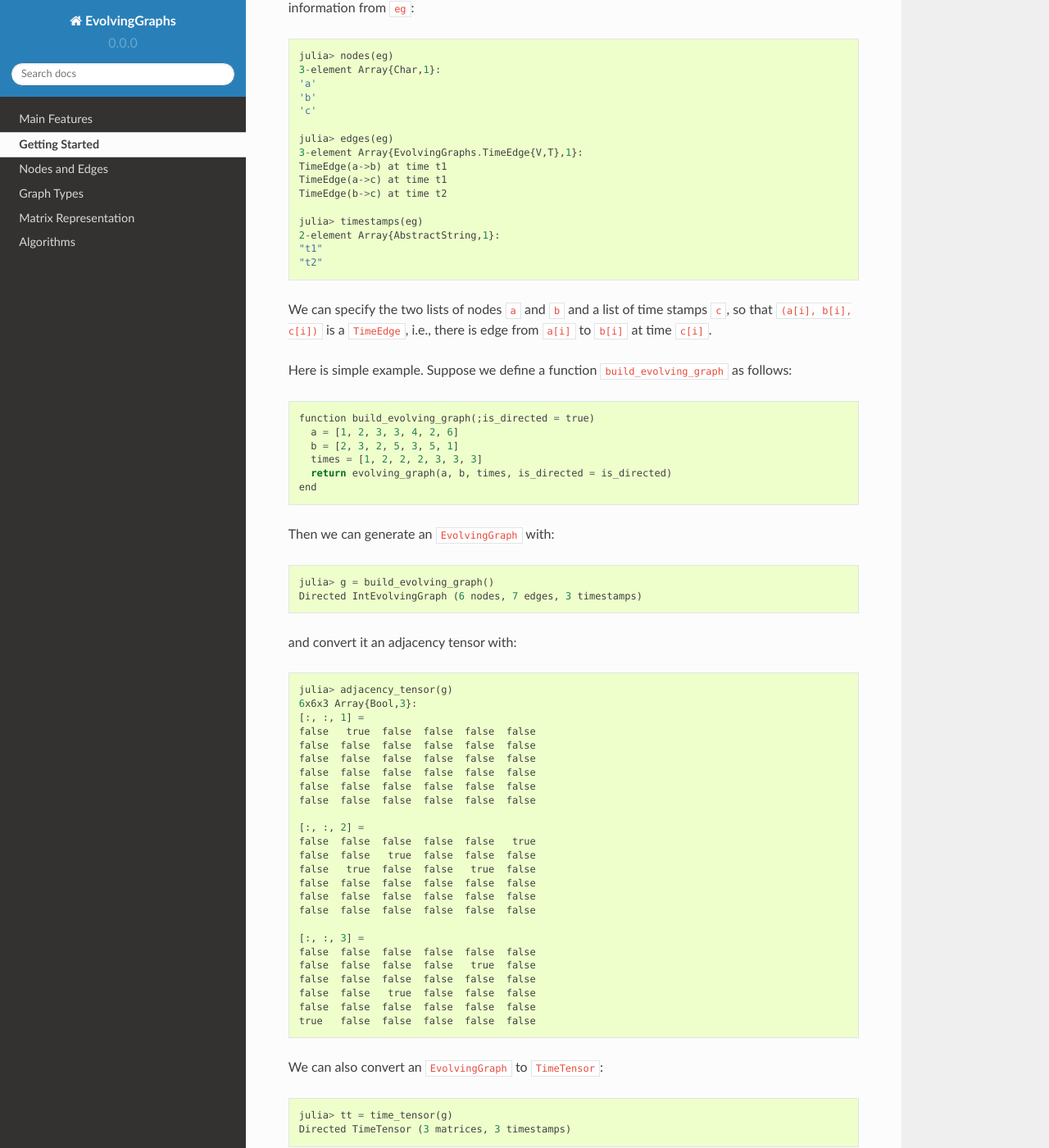
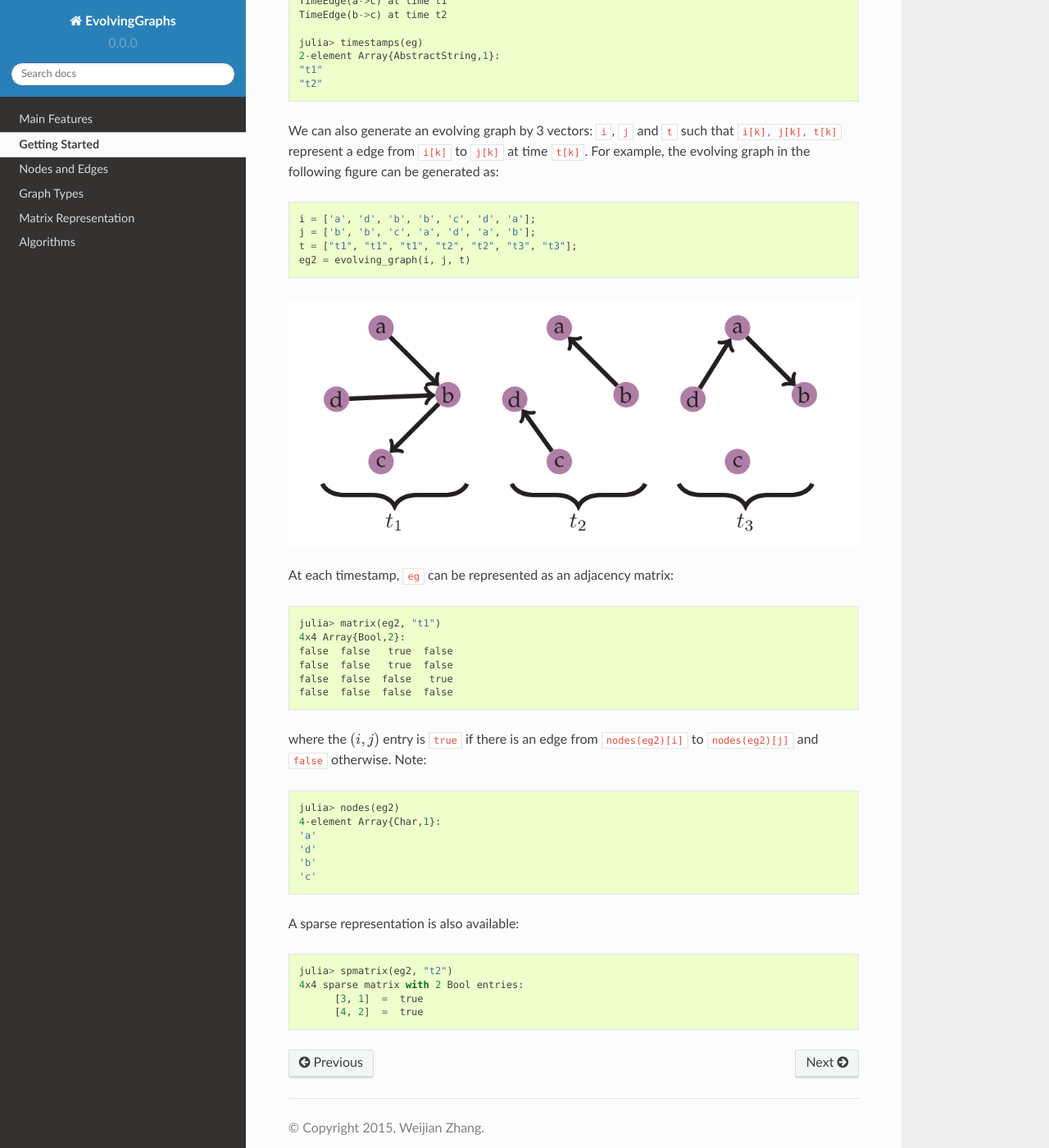
Before and after one commit to EtymoIO/EvolvingGraphs.jl, a Sphinx documentation site: the page built from doc/examples.rst, in a window 1280 px wide and 1400 px high, scrolled down 1356 px. Shown: the whole window at 82% size. Built offline with Sphinx 7.4.7 and the Read the Docs theme 2.0.0, drawn with Linux system fonts in a browser that asks for light colours; some of the changed text lies outside the part shown.

Commit message:
update examples and katz_centrality

```diff
--- a/doc/examples.rst
+++ b/doc/examples.rst
@@ -1,7 +1,7 @@
 Getting Started
 ===============
 
-After installation, the first thing to do is to type::
+To start using EvolvingGraphs, it should be imported into the local scope::
 
   julia> using EvolvingGraphs
 
@@ -11,34 +11,22 @@ Suppose we have an evolving network with 2 timestamps
 
 .. image:: eg1.png
 
-To represent this evolving network, we can first build two graphs at
+To represent this evolving network, we first build two graphs at
 time :math:`t_1` and :math:`t_2` with the function ``time_graph``::
 
-  julia> g1 = time_graph(Char, "t1")
-  Directed TimeGraph (0 nodes, 0 edges)
+  g1 = time_graph(Char, "t1")
+  add_edge!(g1, 'a', 'b')
+  add_edge!(g1, 'a', 'c')
 
-  julia> add_edge!(g1, 'a', 'b')
-  Directed TimeGraph (2 nodes, 1 edges)
+  g2 = time_graph(Char, "t2")
+  add_edge!(g2, 'b', 'c')
 
-  julia> add_edge!(g1, 'a', 'c')
-  Directed TimeGraph (3 nodes, 2 edges)
+and then build an evolving graph ``eg`` by adding ``g1`` and ``g2``::
 
-  julia> g2 = time_graph(Char, "t2")
-  Directed TimeGraph (0 nodes, 0 edges)
+  eg = evolving_graph(Char, String)
+  add_graph!(eg, g1)
+  add_graph!(eg, g2)
 
-  julia> add_edge!(g2, 'b', 'c')
-  Directed TimeGraph (2 nodes, 1 edges)
-
-and then build an evolving graph ``eg`` by combining ``g1`` and ``g2``::
-
-  julia> eg = evolving_graph(Char, String)
-  Directed EvolvingGraph (0 nodes, 0 edges, 0 timestamps)
-
-  julia> add_graph!(eg, g1)
-  Directed EvolvingGraph (3 nodes, 2 edges, 1 timestamps)
-
-  julia> add_graph!(eg, g2)
-  Directed EvolvingGraph (3 nodes, 3 edges, 2 timestamps)
 
 Now ``eg`` is a directed evolving graph with 3 nodes, 3 edges and 2
 timestamps. We can retrieve information from ``eg``::
@@ -60,80 +48,43 @@ timestamps. We can retrieve information from ``eg``::
   "t1"
   "t2"
 
-We can specify the two lists of nodes ``a`` and ``b`` and a list of
-time stamps ``c``, so that ``(a[i], b[i], c[i])`` is a ``TimeEdge``, i.e.,
-there is edge from ``a[i]`` to ``b[i]`` at time ``c[i]``.
 
-Here is simple example. Suppose we define a function
-``build_evolving_graph`` as follows::
+We can also generate an evolving graph by 3 vectors: ``i``, ``j`` and ``t``
+such that ``i[k], j[k], t[k]`` represent a edge from ``i[k]`` to ``j[k]``
+at time ``t[k]``. For example, the evolving graph in the following figure
+can be generated as::
 
-  function build_evolving_graph(;is_directed = true)
-    a = [1, 2, 3, 3, 4, 2, 6]
-    b = [2, 3, 2, 5, 3, 5, 1]
-    times = [1, 2, 2, 2, 3, 3, 3]
-    return evolving_graph(a, b, times, is_directed = is_directed)
-  end
+  i = ['a', 'd', 'b', 'b', 'c', 'd', 'a'];
+  j = ['b', 'b', 'c', 'a', 'd', 'a', 'b'];
+  t = ["t1", "t1", "t1", "t2", "t2", "t3", "t3"];
+  eg2 = evolving_graph(i, j, t)
 
-Then we can generate an ``EvolvingGraph`` with::
+.. image:: eg2.png
 
-  julia> g = build_evolving_graph()
-  Directed IntEvolvingGraph (6 nodes, 7 edges, 3 timestamps)
 
-and convert it an adjacency tensor with::
+At each timestamp, ``eg`` can be represented as an adjacency matrix::
 
-  julia> adjacency_tensor(g)
-  6x6x3 Array{Bool,3}:
-  [:, :, 1] =
-  false   true  false  false  false  false
-  false  false  false  false  false  false
-  false  false  false  false  false  false
-  false  false  false  false  false  false
-  false  false  false  false  false  false
-  false  false  false  false  false  false
+  julia> matrix(eg2, "t1")
+  4x4 Array{Bool,2}:
+  false  false   true  false
+  false  false   true  false
+  false  false  false   true
+  false  false  false  false
 
-  [:, :, 2] =
-  false  false  false  false  false   true
-  false  false   true  false  false  false
-  false   true  false  false   true  false
-  false  false  false  false  false  false
-  false  false  false  false  false  false
-  false  false  false  false  false  false
+where the :math:`(i,j)` entry is ``true`` if there is an edge from
+``nodes(eg2)[i]`` to ``nodes(eg2)[j]`` and ``false`` otherwise. Note::
 
-  [:, :, 3] =
-  false  false  false  false  false  false
-  false  false  false  false   true  false
-  false  false  false  false  false  false
-  false  false   true  false  false  false
-  false  false  false  false  false  false
-  true   false  false  false  false  false
+  julia> nodes(eg2)
+  4-element Array{Char,1}:
+  'a'
+  'd'
+  'b'
+  'c'
 
-We can also convert an ``EvolvingGraph`` to ``TimeTensor``::
 
-  julia> tt = time_tensor(g)
-  Directed TimeTensor (3 matrices, 3 timestamps)
+A sparse representation is also available::
 
-Notice ``TimeTensor`` store graph data as a vector of matrices::
-
-  julia> matrices(tt)
-  3-element Array{Array{Bool,2},1}:
-  6x6 Array{Bool,2}:
-  false   true  false  false  false  false
-  false  false  false  false  false  false
-  false  false  false  false  false  false
-  false  false  false  false  false  false
-  false  false  false  false  false  false
-  false  false  false  false  false  false
-  6x6 Array{Bool,2}:
-  false  false  false  false  false  false
-  false  false   true  false  false  false
-  false   true  false  false   true  false
-  false  false  false  false  false  false
-  false  false  false  false  false  false
-  false  false  false  false  false  false
-  6x6 Array{Bool,2}:
-  false  false  false  false  false  false
-  false  false  false  false   true  false
-  false  false  false  false  false  false
-  false  false   true  false  false  false
-  false  false  false  false  false  false
-  true   false  false  false  false  false
+  julia> spmatrix(eg2, "t2")
+  4x4 sparse matrix with 2 Bool entries:
+        [3, 1]  =  true
+	[4, 2]  =  true
--- a/doc/overview.rst
+++ b/doc/overview.rst
@@ -10,10 +10,11 @@ Here are the main features:
   - [x] TimeNode
   - [x] TimeTensor
   - [x] EvolvingGraph
-
+  - [ ] WeightedEvolvingGraph
 
 * State of the art algorithms for computing centrality on evolving graphs.
 
+  - [ ] metric
   - [x] Katz centrality
   - [ ] betweenness centrality
 
```
Also changed, not shown: doc/algorithms.rst (+30 -2 lines), 1 other file.
